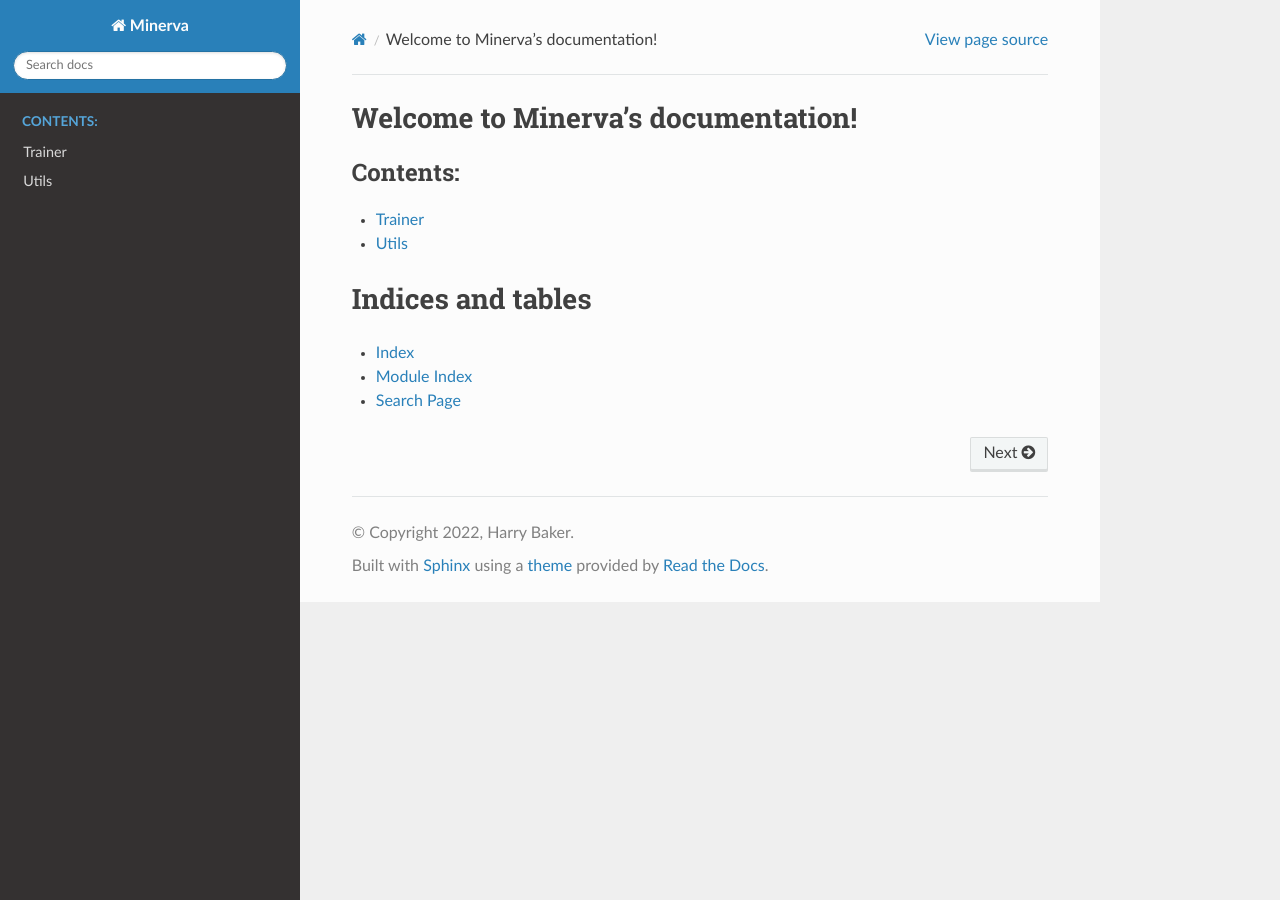
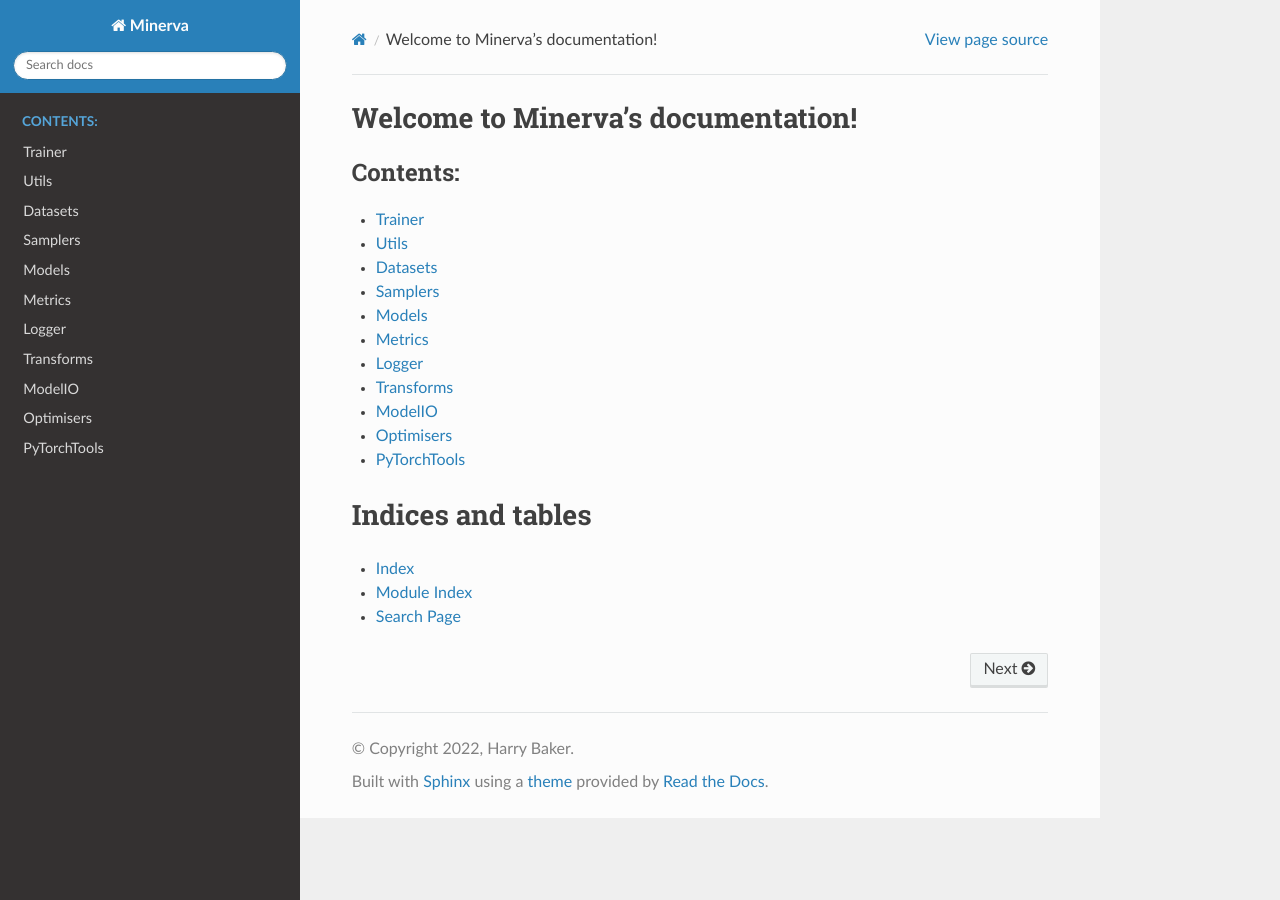
Before and after one commit to Pale-Blue-Dot-97/Minerva, a Sphinx documentation site: the page built from docs/source/index.rst, in a window 1280 px wide. Built offline with Sphinx 7.4.7 and the Read the Docs theme 2.0.0, drawn with Linux system fonts in a browser that asks for light colours.

Commit message:
Added new docs to `index`

```diff
--- a/docs/source/index.rst
+++ b/docs/source/index.rst
@@ -12,6 +12,15 @@ Welcome to Minerva's documentation!
 
    usage/trainer
    usage/utils
+   usage/datasets
+   usage/samplers
+   usage/models
+   usage/metrics
+   usage/logger
+   usage/transforms
+   usage/modelio
+   usage/optimisers
+   usage/pytorchtools
 
 Indices and tables
 ==================
```
